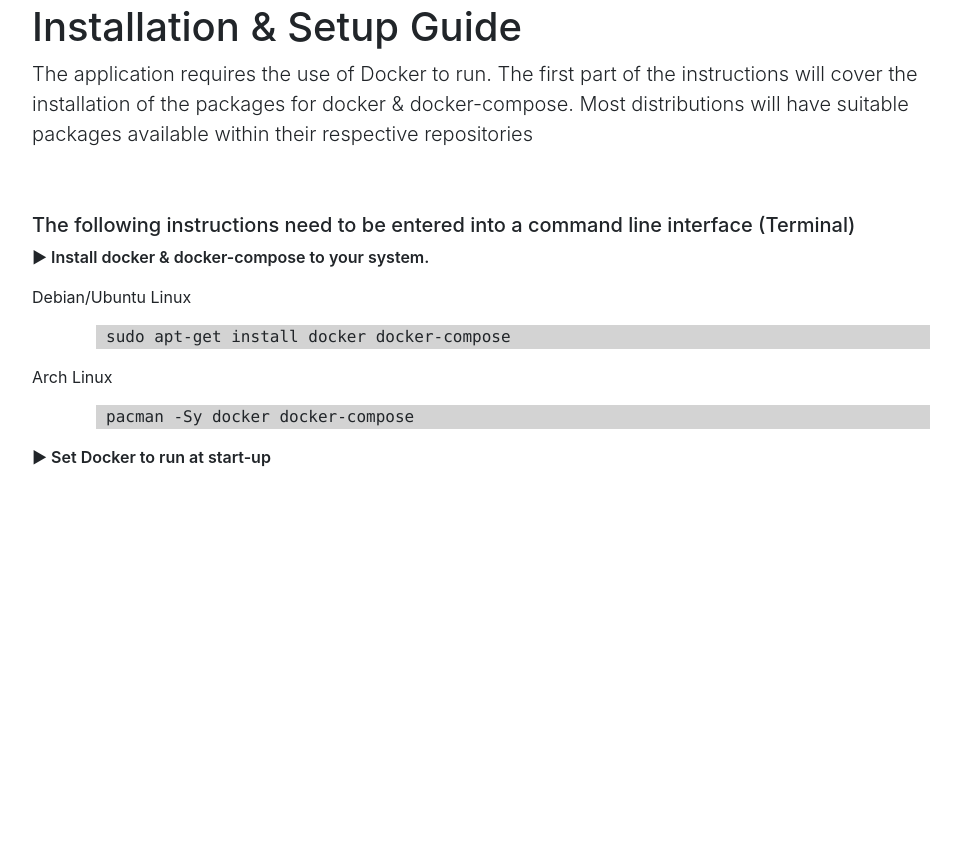
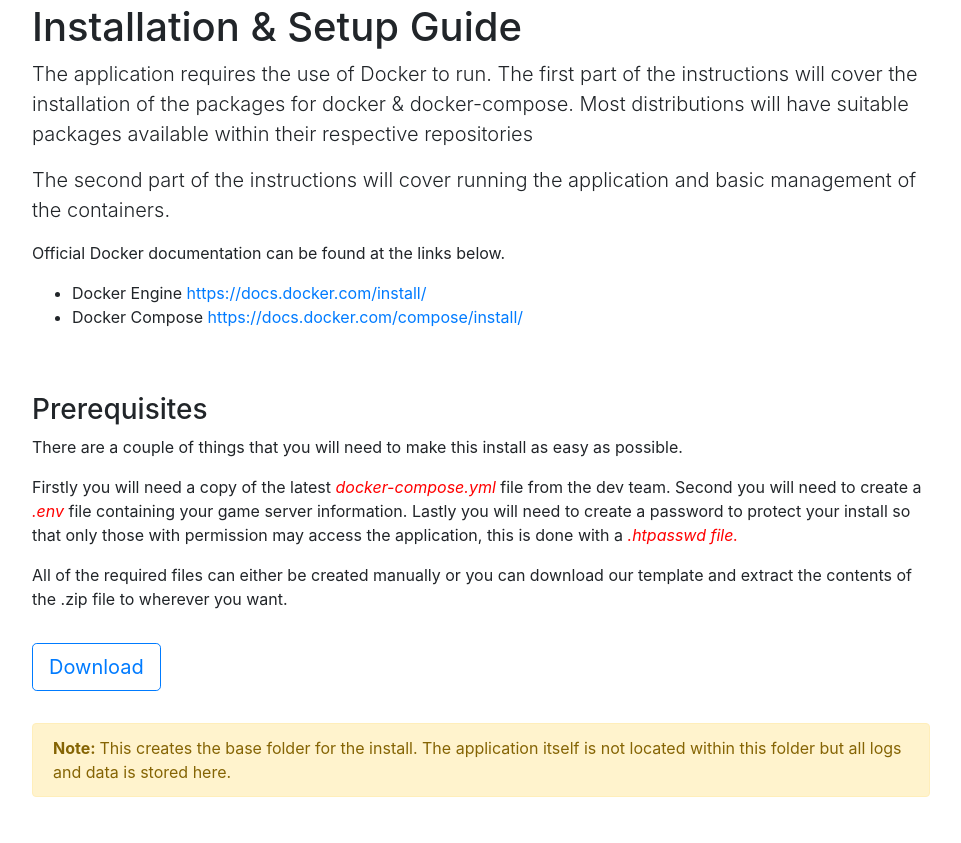
Before and after one commit to el1-x/rcon_website, a plain HTML site: page linux/index.html in a window 1280 px wide. Shown: the part 377-1220 px from the top of the page, without its empty margins (159-1120 px from the left). Before the commit the page ends 862 px from the top, so only its background shows below. Drawn offline with nearby package versions, Linux system fonts and the light colour scheme.

Commit message:
Added prerequisites

```diff
--- a/linux/index.html
+++ b/linux/index.html
@@ -45,8 +45,24 @@
       <div class="title">
         <h1>Installation & Setup Guide</h1>
         <p class="lead">The application requires the use of Docker to run. The first part of the instructions will cover the installation of the packages for docker & docker-compose. Most distributions will have suitable packages available within their respective repositories</p>
+        <p class="lead">The second part of the instructions will cover running the application and basic management of the containers.</p>
+        <p> Official Docker documentation can be found at the links below.</p>
+        <ul>
+          <li>Docker Engine <a href="https://docs.docker.com/install/">https://docs.docker.com/install/</a></li>
+          <li>Docker Compose <a href="https://docs.docker.com/compose/install/">https://docs.docker.com/compose/install/</a></li>
+        </ul>
       </div>
       <div class="inst-lnx">
+        <div class="preq">
+        <h3>Prerequisites</h3>
+        <p> There are a couple of things that you will need to make this install as easy as possible.</p>
+        <p>Firstly you will need a copy of the latest <em>docker-compose.yml</em> file from the dev team. Second you will need to create a <em>.env</em> file containing your game server information. Lastly you will need to create a password to protect your install so that only those with permission may access the application, this is done with a <em>.htpasswd file.</em></p>
+        <p>All of the required files can either be created manually or you can download our template and extract the contents of the .zip file to wherever you want.</p>
+        <a class="btn btn btn-lg btn-outline-primary" id="download" role="button" href="../assets/hll_rcon_tool.zip">Download</a>
+        <div class="alert alert-warning" role="alert">
+          <b>Note: </b>This creates the base folder for the install. The application itself is not located within this folder but all logs and data is stored here.
+        </div>
+        </div>
         <h5>The following instructions need to be entered into a command line interface (Terminal)</h5>
         <p class="step" style="font-weight:600;">&#x25BA; Install docker & docker-compose to your system.</p>
         <p>Debian/Ubuntu Linux</p>
--- a/style.css
+++ b/style.css
@@ -5,6 +5,10 @@ body {
 
 footer {
 	text-align: center;
+}
+
+em {
+	color: red;
 }
 
 /** Index & Contact **/
@@ -51,6 +55,10 @@ footer {
 	margin-bottom: 4rem;
 }
 
+.preq {
+	margin-bottom: 4rem;
+}
+
 .step {
 	font-size: 12pt;
 }
@@ -60,3 +68,8 @@ footer {
 	margin-left: 4rem;
 	padding-left: 10px;
 }
+
+#download {
+	margin-top: 1rem;
+	margin-bottom: 2rem;
+}
```
Also changed, not shown: 1 other file.
